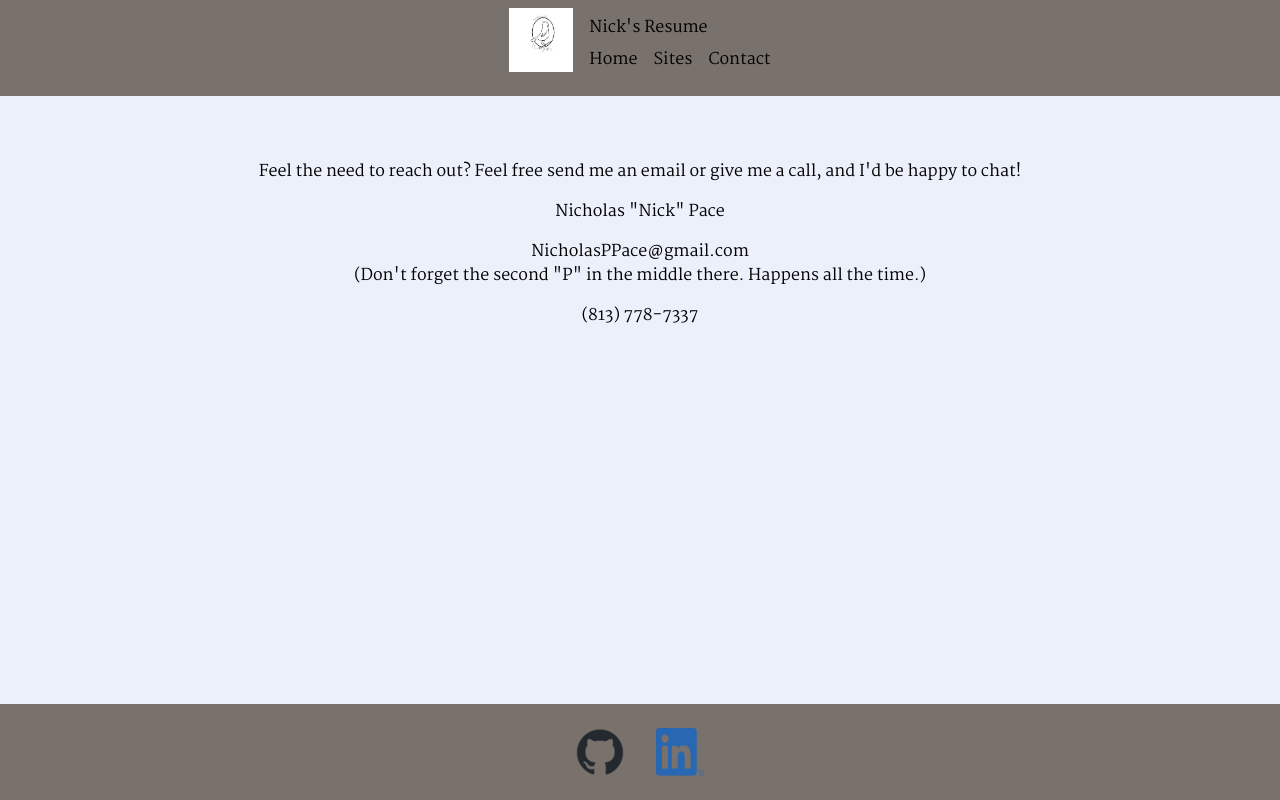
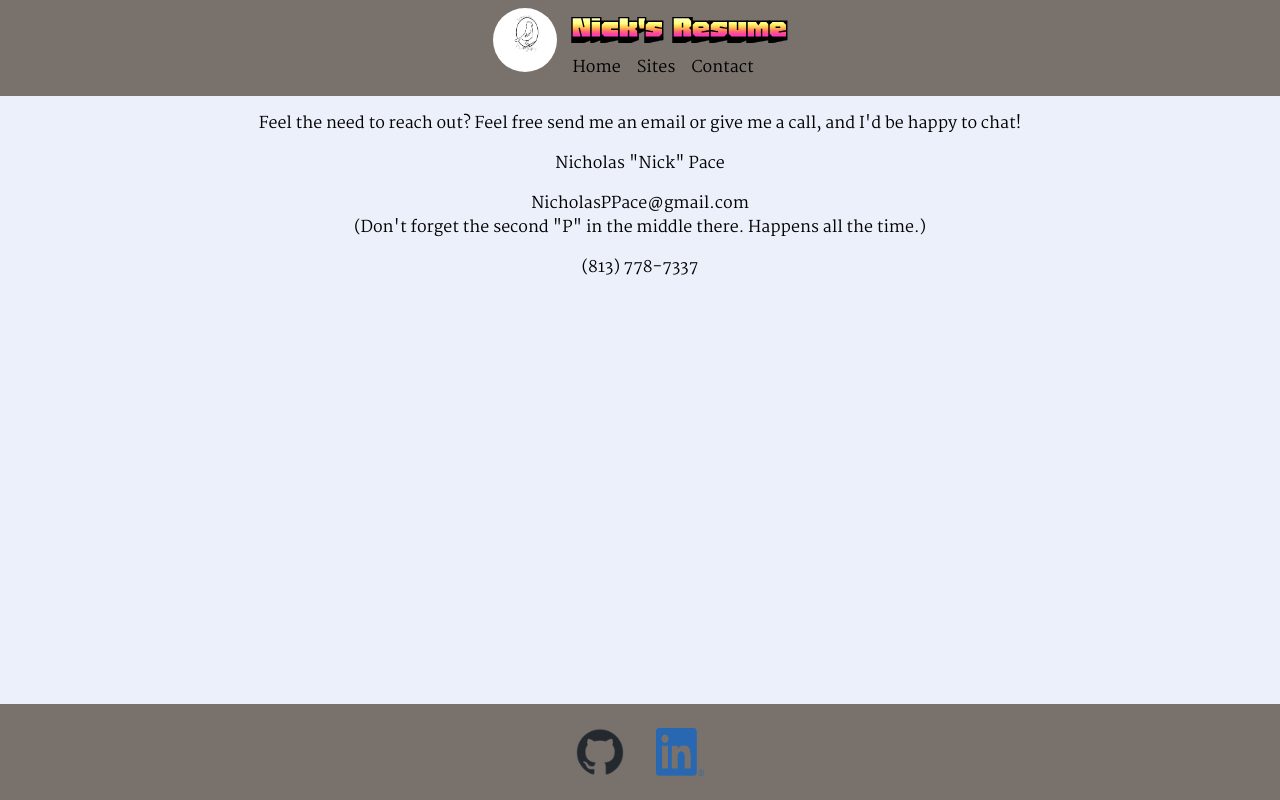
Before and after one commit to nickpace1227/nicks-resume, a Next.js app: page /contact in a window 1280 px wide. Built offline with nearby package versions, Linux system fonts and the light colour scheme.

Commit message:
Updated some images and CSS

```diff
--- a/app/components/header.jsx
+++ b/app/components/header.jsx
@@ -11,10 +11,10 @@ export default function Header() {
           alt="logo"
           quality={100}
           placeholder="blur"
-          className="m-2 h-16 w-16"
+          className="m-2 h-16 w-16 rounded-full"
         />
         <div>
-          <h1 className="m-2">Nick's Resume</h1>
+          <h1 className="m-2 font-Honk text-4xl">Nick's Resume</h1>
           <nav>
             <Link href="/" className="m-2">
               Home
--- a/app/contact/page.jsx
+++ b/app/contact/page.jsx
@@ -1,7 +1,7 @@
 export default function Contact() {
   return (
     <div className="h-auto flex flex-col items-center">
-      <div className="mt-16">
+      <div className="mt-4">
         Feel the need to reach out? Feel free send me an email or give me a
         call, and I'd be happy to chat!
       </div>
```
Also changed, not shown: public/images/nicks-resume-image/nicks-resume.JPG.
